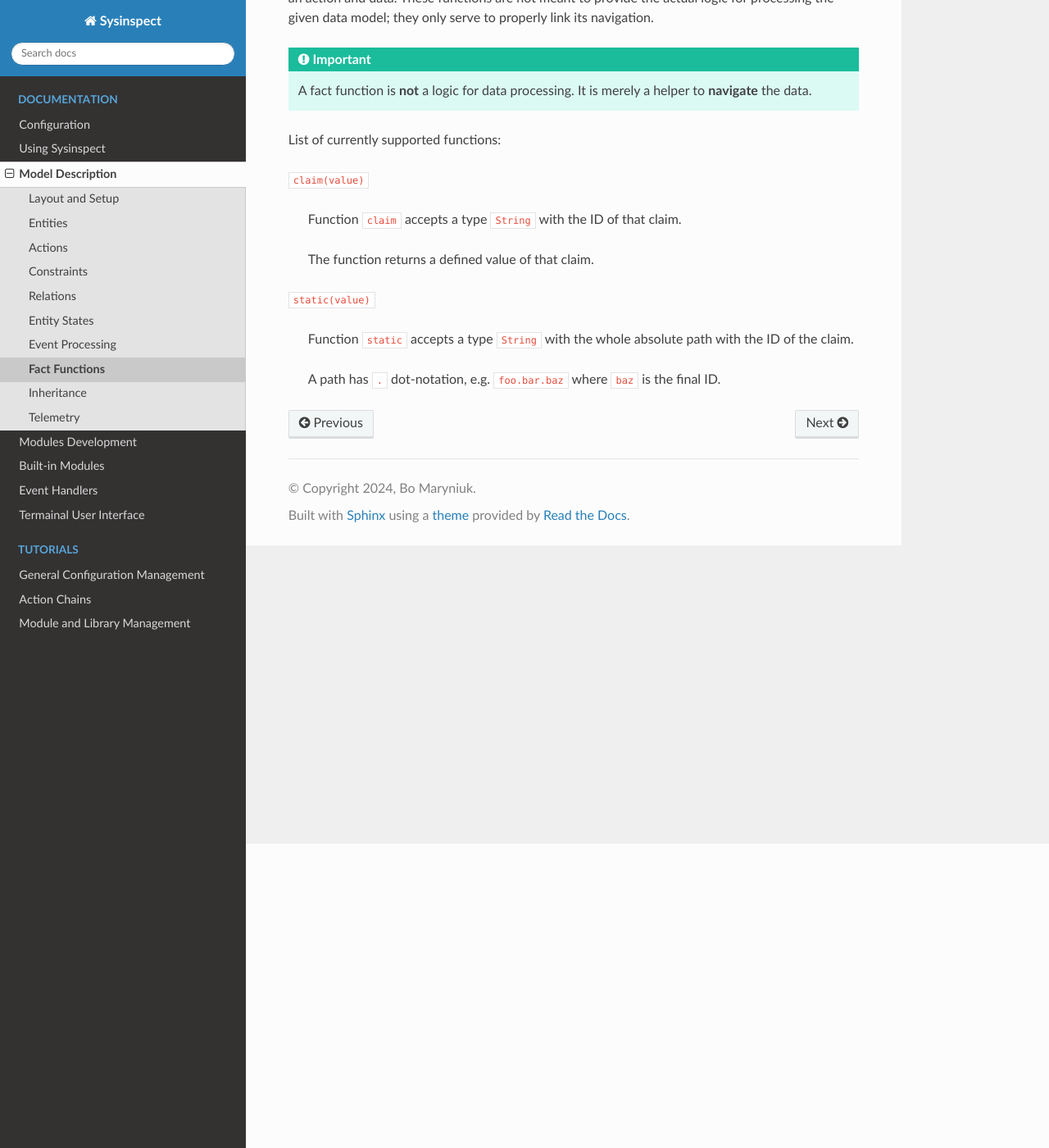
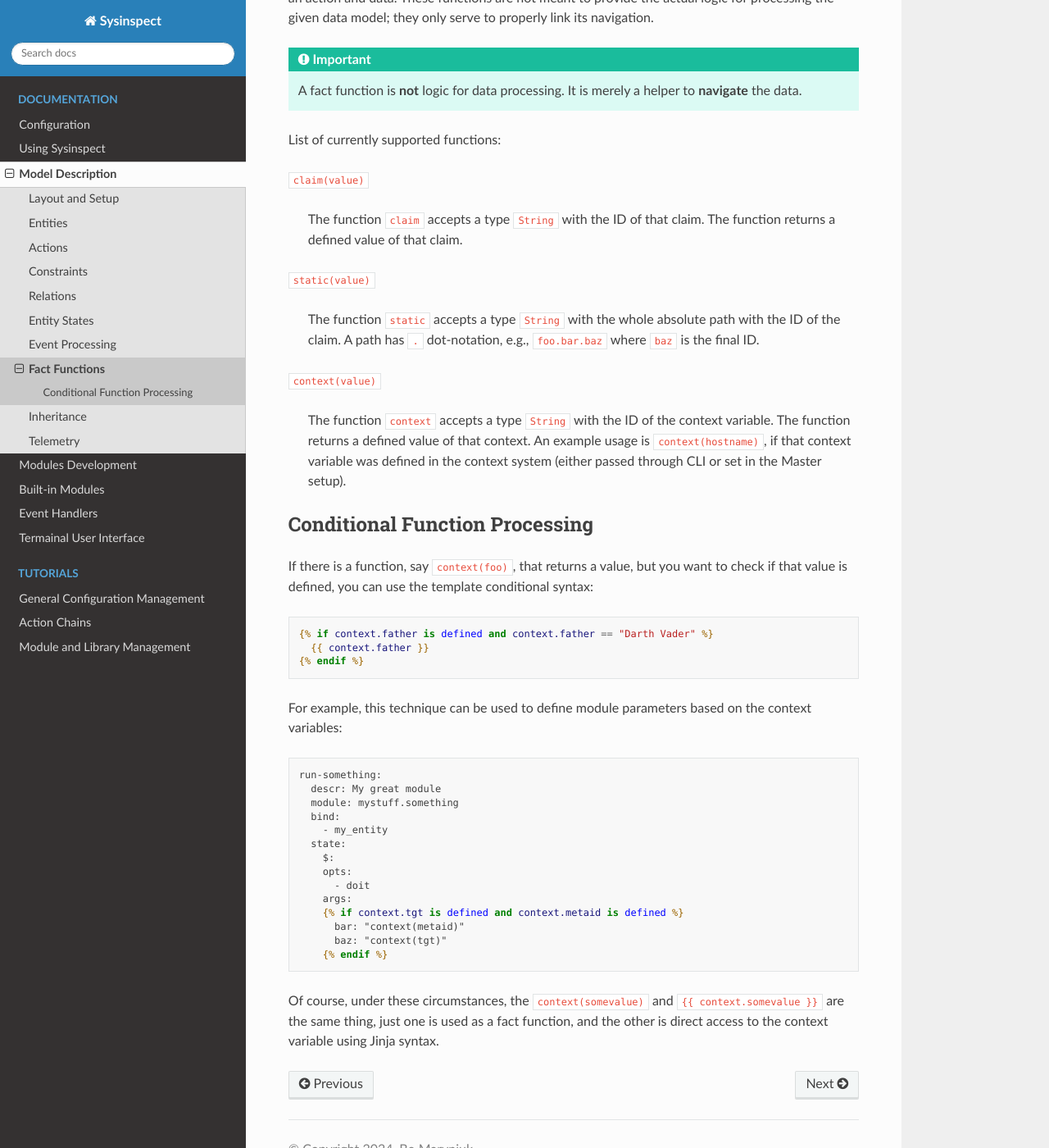
Before and after one commit to tinythings/sysinspect, a Sphinx documentation site: the page built from docs/modeldescr/functions.rst, in a window 1280 px wide and 1400 px high, scrolled down 371 px. Shown: the whole window at 82% size. Built offline with Sphinx 7.4.7 and the Read the Docs theme 3.1.0, drawn with Linux system fonts in a browser that asks for light colours.

Commit message:
Update documentation

```diff
--- a/docs/modeldescr/functions.rst
+++ b/docs/modeldescr/functions.rst
@@ -3,7 +3,7 @@ Fact Functions
 
 .. note::
 
-    This document explains how fact functions work.
+  This document explains how fact functions work.
 
 Fact functions are simply traversal mechanisms used to fetch the value of an entity for another consumer.
 
@@ -13,19 +13,57 @@ they only serve to properly link its navigation.
 
 .. important::
 
-    A fact function is **not** a logic for data processing. It is merely a helper to **navigate** the data.
+  A fact function is **not** logic for data processing. It is merely a helper to **navigate** the data.
 
 List of currently supported functions:
 
 
 ``claim(value)``
 
-  Function ``claim`` accepts a type ``String`` with the ID of that claim.
-
+  The function ``claim`` accepts a type ``String`` with the ID of that claim.
   The function returns a defined value of that claim.
 
 ``static(value)``
 
-  Function ``static`` accepts a type ``String`` with the whole absolute path with the ID of the claim.
+  The function ``static`` accepts a type ``String`` with the whole absolute path with the ID of the claim.
+  A path has ``.`` dot-notation, e.g., ``foo.bar.baz`` where ``baz`` is the final ID.
 
-  A path has ``.`` dot-notation, e.g. ``foo.bar.baz`` where ``baz`` is the final ID.
+``context(value)``
+
+  The function ``context`` accepts a type ``String`` with the ID of the context variable.
+  The function returns a defined value of that context. An example usage is ``context(hostname)``,
+  if that context variable was defined in the context system (either passed through CLI or set in the Master setup).
+
+Conditional Function Processing
+-------------------------------
+
+If there is a function, say ``context(foo)``, that returns a value, but you want to check if that value is defined,
+you can use the template conditional syntax:
+
+.. code-block:: jinja
+
+  {% if context.father is defined and context.father == "Darth Vader" %}
+    {{ context.father }}
+  {% endif %}
+
+For example, this technique can be used to define module parameters based on the context variables:
+
+.. code-block:: jinja
+
+  run-something:
+    descr: My great module
+    module: mystuff.something
+    bind:
+      - my_entity
+    state:
+      $:
+      opts:
+        - doit
+      args:
+      {% if context.tgt is defined and context.metaid is defined %}
+        bar: "context(metaid)"
+        baz: "context(tgt)"
+      {% endif %}
+
+Of course, under these circumstances, the ``context(somevalue)`` and ``{{ context.somevalue }}`` are the same thing,
+just one is used as a fact function, and the other is direct access to the context variable using Jinja syntax.
```
